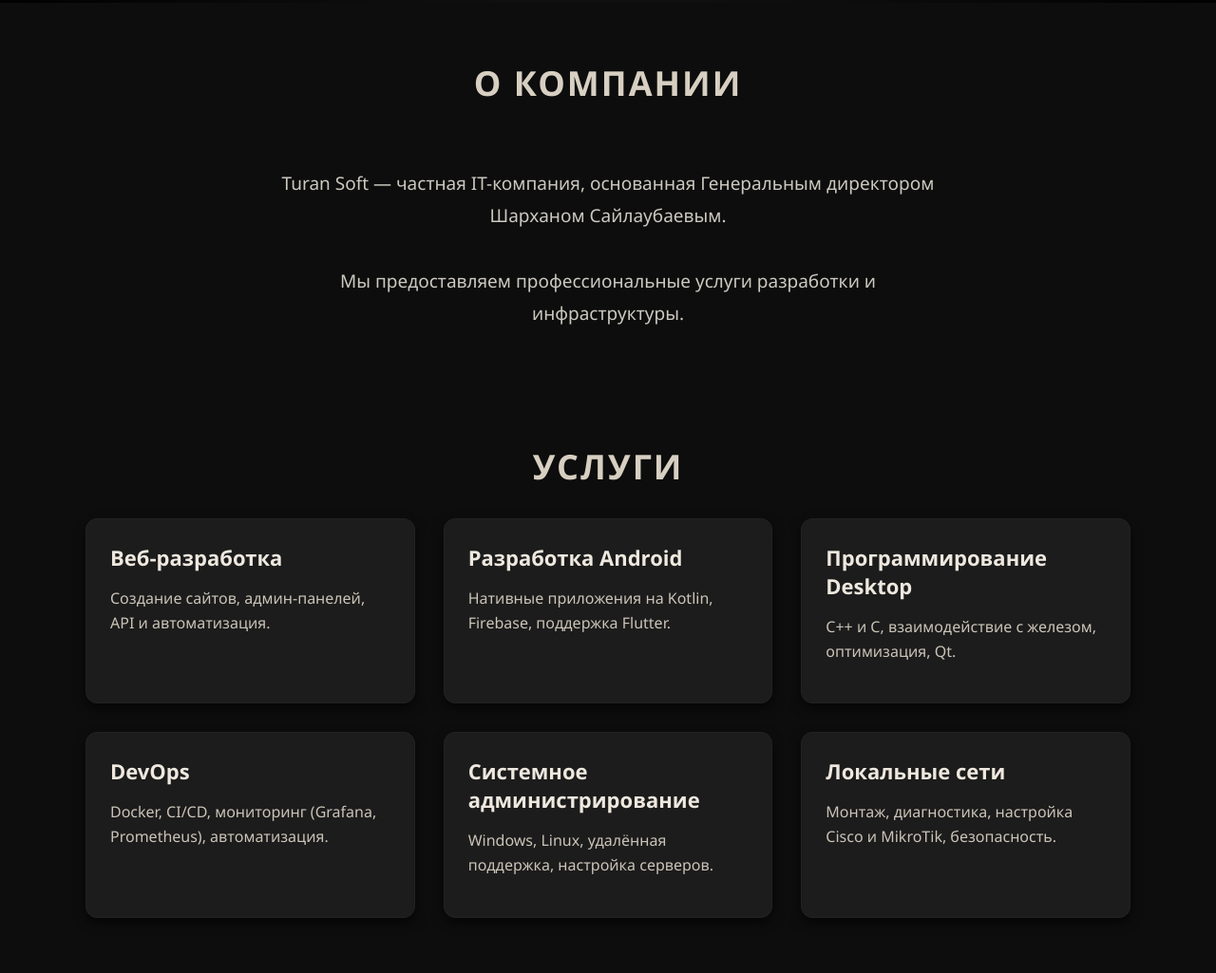
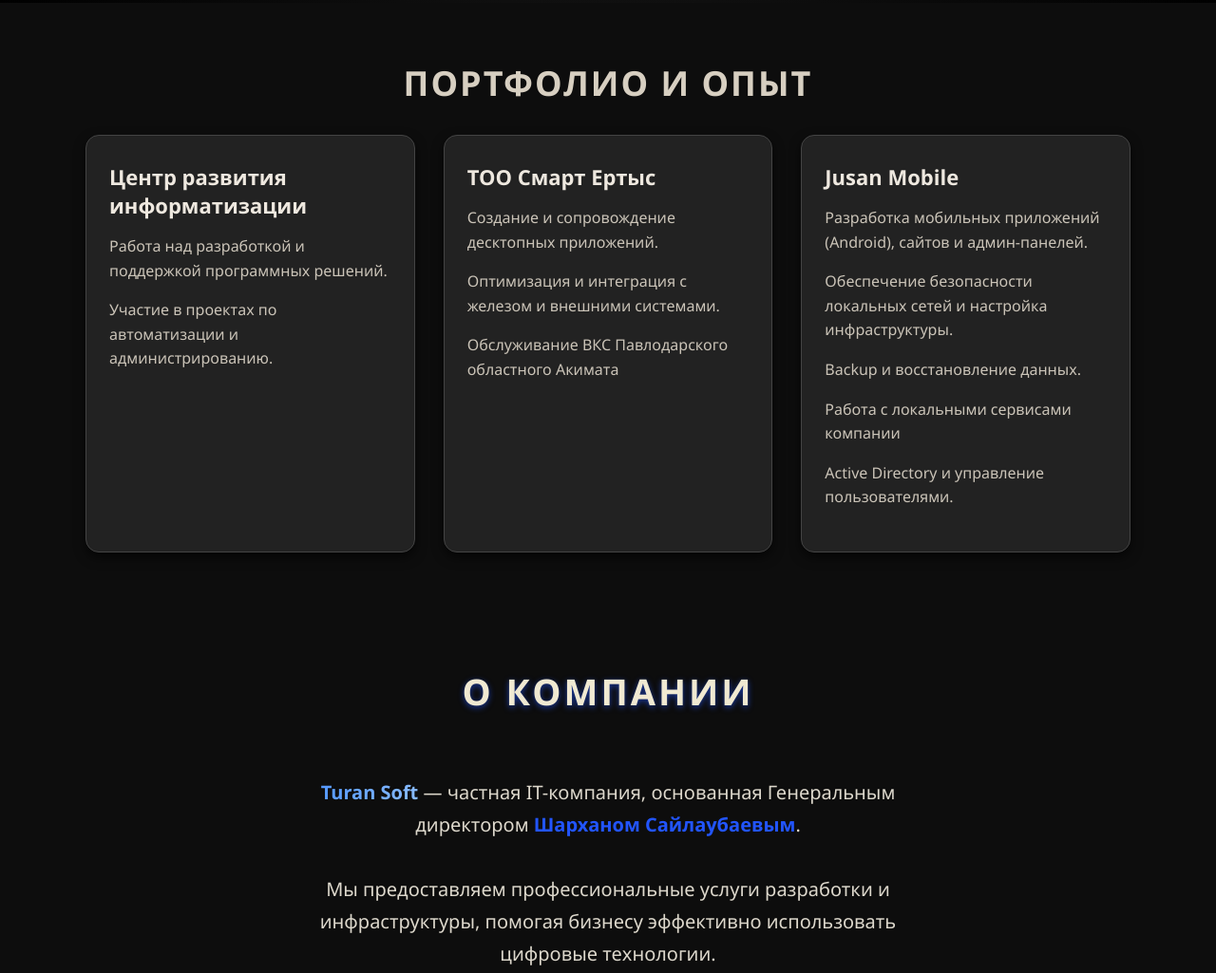
Before and after one commit to user-name232323/TuranSoft_, a plain HTML site: page index.html in a window 1280 px wide. Shown: the part 628-1653 px from the top of the page at 95% size. Drawn offline with Linux system fonts and the light colour scheme.

Commit message:
Стили улучшаю и портфолио добавил

```diff
--- a/css/styles.css
+++ b/css/styles.css
@@ -12,35 +12,46 @@ h1, h2, h3 {
     padding: 0;
     font-weight: 700;
 }
-/* Общие стили для секций */
-.about-section, .services-section {
-    max-width: 900px;
+
+.about-section {
+    max-width: 800px;
     margin: 0 auto 80px;
     padding: 0 20px;
+    text-align: center;
 }
 
-/* Заголовки */
-.about-section h2,
-.services-section h2 {
-    font-size: 36px;
-    font-weight: 700;
-    color: #d7cfc1; /* мягкий бежевый */
-    text-align: center;
+.about-section h2 {
+    font-size: 38px;
+    font-weight: 800;
+    color: #f0e9d2; /* мягкий светлый оттенок */
+    letter-spacing: 3px;
+    text-transform: uppercase;
     margin-bottom: 30px;
-    letter-spacing: 2px;
-    text-transform: uppercase;
+    text-shadow: 0 2px 6px rgba(34, 85, 255, 0.6);
 }
 
-/* Абзац "О компании" */
 .about-section p {
-    font-size: 19px;
-    line-height: 1.8;
-    color: #ccc9c0;
-    text-align: center;
+    font-size: 20px;
+    line-height: 1.7;
+    color: #ddd8cc;
     font-weight: 400;
-    max-width: 700px;
+    max-width: 650px;
     margin: 0 auto;
-    white-space: pre-line; /* чтобы переносы строки работали */
+    white-space: pre-line;
+}
+
+.about-section p strong {
+    color: #2255ff;
+    font-weight: 700;
+}
+
+.about-section .highlight {
+    color: #5599ff; /* fallback цвет на случай, если не поддерживается */
+    font-weight: 700;
+    background: linear-gradient(90deg, #5599ff 0%, #88bbff 100%);
+    -webkit-background-clip: text;
+    -webkit-text-fill-color: transparent;
+    background-clip: text;
 }
 
 /* Карточки услуг — горизонтальная сетка */
@@ -73,11 +84,75 @@ h1, h2, h3 {
     transition: transform 0.3s ease, box-shadow 0.3s ease;
     font-weight: 400;
 }
+/* ===== Портфолио / Опыт работы ===== */
+.portfolio-section {
+    max-width: 900px;
+    margin: 0 auto 80px;
+    padding: 0 20px;
+}
+
+.portfolio-section h2 {
+    font-size: 36px;
+    font-weight: 700;
+    color: #d7cfc1; /* мягкий бежевый */
+    text-align: center;
+    margin-bottom: 30px;
+    letter-spacing: 2px;
+    text-transform: uppercase;
+}
+
+.portfolio-section .cards {
+    display: grid;
+    grid-template-columns: repeat(3, 1fr);
+    gap: 30px;
+}
+
+@media (max-width: 900px) {
+    .portfolio-section .cards {
+        grid-template-columns: repeat(2, 1fr);
+    }
+}
+
+@media (max-width: 600px) {
+    .portfolio-section .cards {
+        grid-template-columns: 1fr;
+    }
+}
+
+.portfolio-section .card {
+    background: #222222;
+    padding: 28px 24px;
+    border-radius: 14px;
+    border: 1px solid #444444;
+    box-shadow: 0 5px 12px rgba(0,0,0,0.6);
+    color: #d7cfc1;
+    transition: transform 0.3s ease, box-shadow 0.3s ease;
+    font-weight: 400;
+}
+
+.portfolio-section .card:hover {
+    transform: translateY(-8px);
+    box-shadow: 0 12px 28px rgba(0,0,0,0.8);
+}
+
+.portfolio-section .card h3 {
+    font-size: 22px;
+    font-weight: 700;
+    margin-bottom: 15px;
+    color: #eee8df;
+}
+
+.portfolio-section .card p {
+    font-size: 16px;
+    line-height: 1.6;
+    color: #cbc4b8;
+}
 
 .card:hover {
     transform: translateY(-8px);
     box-shadow: 0 12px 28px rgba(0,0,0,0.8);
 }
+
 
 /* Заголовок в карточках */
 .card h3 {
--- a/index.html
+++ b/index.html
@@ -10,6 +10,7 @@
 </head>
 <body>
 
+
 <header class="hero">
     <img src="img/turansoftimg.png" alt="Логотип Turan Soft" class="logo">
 
@@ -19,12 +20,41 @@
     <a href="#services" class="btn">Подробнее</a>
 </header>
 
+<section id="portfolio" class="container portfolio-section">
+    <h2>Портфолио и опыт</h2>
+    <div class="cards">
+
+        <div class="card">
+            <h3>Центр развития информатизации</h3>
+            <p>Работа над разработкой и поддержкой программных решений.</p>
+            <p>Участие в проектах по автоматизации и администрированию.</p>
+        </div>
+
+        <div class="card">
+            <h3>ТОО Смарт Ертыс</h3>
+            <p>Создание и сопровождение десктопных приложений.</p>
+            <p>Оптимизация и интеграция с железом и внешними системами.</p>
+            <p>Обслуживание ВКС Павлодарского областного Акимата
+        </div>
+
+        <div class="card">
+            <h3>Jusan Mobile</h3>
+            <p>Разработка мобильных приложений (Android), сайтов и админ-панелей.</p>
+            <p>Обеспечение безопасности локальных сетей и настройка инфраструктуры.</p>
+            <p>Backup и восстановление данных.</p>
+            <p>Работа с локальными сервисами компании</p>
+            <p>Active Directory и управление пользователями.</p>
+        </div>
+
+    </div>
+</section>
+
 <main>
 <section id="about" class="container about-section">
     <h2>О компании</h2>
     <p>
-        Turan Soft — частная IT-компания, основанная Генеральным директором Шарханом Сайлаубаевым.<br>
-        Мы предоставляем профессиональные услуги разработки и инфраструктуры.
+        <span class="highlight">Turan Soft</span> — частная IT-компания, основанная Генеральным директором <strong>Шарханом Сайлаубаевым</strong>.<br>
+        Мы предоставляем профессиональные услуги разработки и инфраструктуры, помогая бизнесу эффективно использовать цифровые технологии.
     </p>
 </section>
 
```
